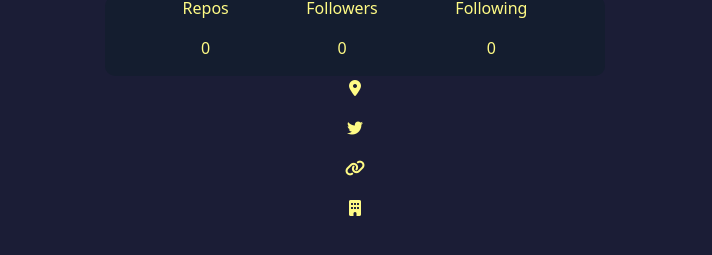
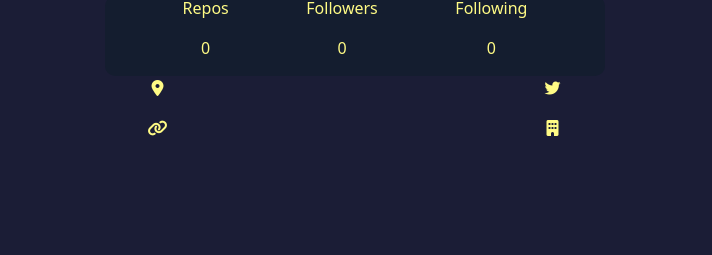
Before and after one commit to YuukaDev/GitHub-Searcher, a React (Create React App) app: page / in a window 1280 px wide. Shown: the part 387-642 px from the top of the page, without its empty margins (285-997 px from the left). Built offline with nearby package versions, Linux system fonts and the light colour scheme; no server answers.

Commit message:
Update Form.jsx

```diff
--- a/src/components/Form.jsx
+++ b/src/components/Form.jsx
@@ -10,6 +10,7 @@ function Form() {
   };
   const [base, setBase] = useState({
     name: "",
+    login: "",
     bio: "",
     company: "",
     location: "",
@@ -26,8 +27,9 @@ function Form() {
       const url = await fetch(`https://api.github.com/users/${username}`);
       const random = await url.json();
       setBase({
-        name: `Name - ${random.login}`,
-        bio: ` Biography - ${random.bio}`,
+        name: `${handleNull(random.name, base.name)}`,
+        login: `@${random.login}`,
+        bio: ` ${random.bio}`,
         company: ` ${handleNull(random.company, base.company)}`,
         location: ` ${handleNull(random.location, base.location)}`,
         website: ` ${random.blog}`,
@@ -68,13 +70,18 @@ function Form() {
         </div>
         <div className="card ">
           <div className="data-container">
+            <div className="data-header">
               <img className="m-3 rounded-circle" src={img} alt="logo" />
+              <div className="profile-name">
                 <p>{base.name}</p>
+                <p>{base.login}</p>
                 <p>{base.bio}</p>
                 <p>
                   <i className="fas fa-envelope"></i>
                   {base.email}
                 </p>
+              </div>
+            </div>
             <div className="profile-stats-container">
               <div className="profile-stat">
                 <p>Repos</p>
@@ -89,22 +96,26 @@ function Form() {
                 <p>{base.following}</p>
               </div>
             </div>
-            <p>
+            <div className="container">
+              <div className="row row-cols-2">
+                <p className="col">
                   <i className="fas fa-map-marker-alt"></i>
                   {base.location}
                 </p>
-            <p>
+                <p className="col">
                   <i className="fab fa-twitter"></i>
                   {base.twitter}
                 </p>
-            <p>
+                <p className="col">
                   <i className="fas fa-link"></i>
                   {base.website}
                 </p>
-            <p>
+                <p className="col">
                   <i className="fas fa-building"></i>
                   {base.company}
                 </p>
+              </div>
+            </div>
           </div>
         </div>
       </form>
```
Lines whose indentation alone changed are shown as unchanged.
